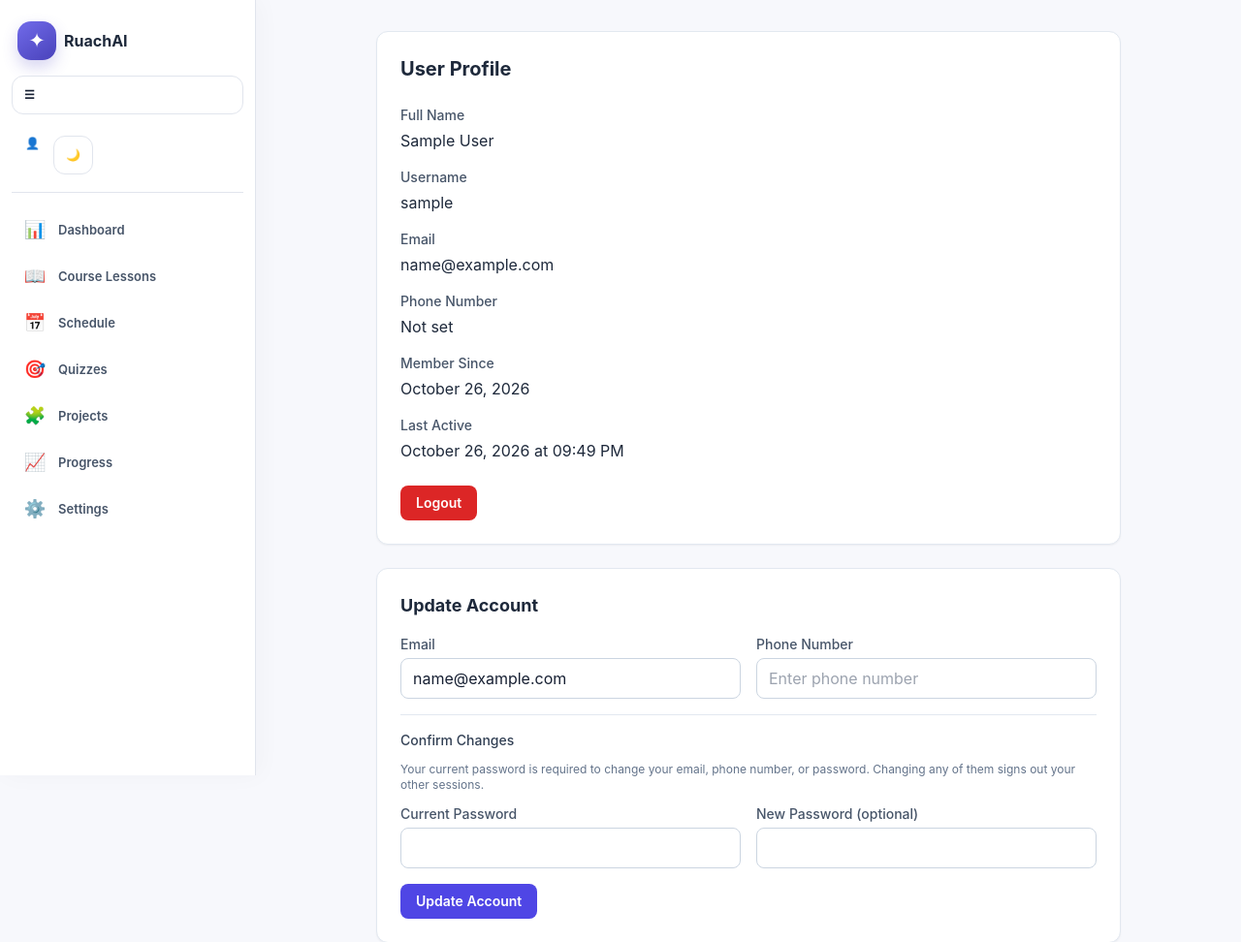
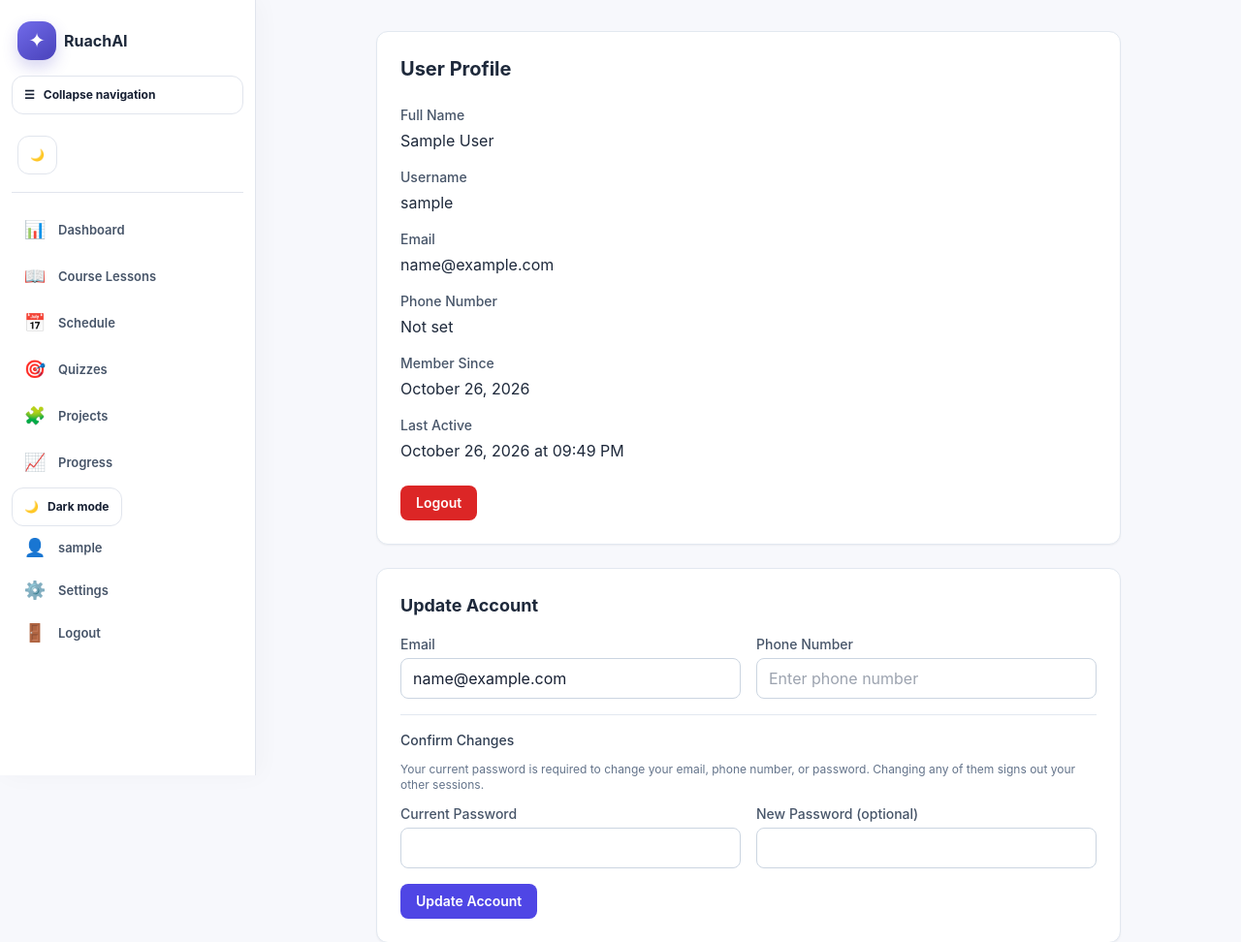
Before and after one commit to Jedidiah-Show/learning_app, a Flask app: page /profile in a window 1280 px wide. Shown: the top 972 px of the page at 97% size. Run offline with Flask 3, Linux system fonts and the light colour scheme; the visitor is signed in with stand-in values (Sample User, id 1); some libraries are stand-ins or nearby versions.

Commit message:
Move profile, settings, logout to bottom of sidebar

```diff
--- a/static/css/style.css
+++ b/static/css/style.css
@@ -7,7 +7,7 @@ h1,h2,h3,h4,.section-title { font-family:Inter,system-ui,-apple-system,'Segoe UI
 .app-nav::-webkit-scrollbar { height:6px; }
 .app-nav::-webkit-scrollbar-track { background:transparent; }
 .app-nav::-webkit-scrollbar-thumb { background:#c7c5d6;border-radius:999px; }
-.nav-link { transition:background .18s ease,color .18s ease,transform .18s ease; white-space:nowrap;flex-shrink:0; }
+.nav-link { transition:background .18s ease,color .18s ease,transform .18s ease; white-space:nowrap;flex-shrink:0; display:flex;align-items:center;gap:8px; }
 .nav-link:hover { transform:translateY(-1px); }
 .app-nav-toggle { display:inline-flex;align-items:center;gap:8px;flex:none;padding:8px 11px;border:1px solid #e5e7eb;border-radius:10px;background:white;color:#475569;font-size:12px;font-weight:700; }
 .app-nav-toggle:hover { border-color:#c7c5f3;background:#f8f7ff;color:#5049bd; }
--- a/templates/base.html
+++ b/templates/base.html
@@ -25,50 +25,31 @@
     {% block extra_head %}{% endblock %}
 </head>
 <body class="min-h-screen bg-slate-50 font-['Inter'] app-shell {% if current_user.is_authenticated %}has-sidebar{% endif %} {% if request.endpoint and request.endpoint.startswith('auth.') and request.endpoint != 'auth.profile' %}auth-shell{% endif %}">
-    <!-- Header Navigation -->
-    <header class="bg-white/95 backdrop-blur border-b border-slate-200 sticky top-0 z-50 shadow-sm">
-        <div class="max-w-7xl mx-auto px-4 sm:px-6 lg:px-8">
-            <div class="flex min-h-16 items-center justify-between gap-2 sm:gap-3">
-                <a href="{{ url_for('main.index') if current_user.is_authenticated else url_for('auth.login') }}" class="app-brand flex items-center space-x-2 sm:space-x-3 rounded-lg focus-visible:outline-none focus-visible:ring-2 focus-visible:ring-indigo-500 flex-shrink-0" aria-label="RuachAI Engineering Course home">
+    <!-- Sidebar Navigation -->
+    <header class="bg-white/95 backdrop-blur border-b border-slate-200 sticky top-0 z-50 shadow-sm {% if current_user.is_authenticated %}lg:fixed lg:inset-y-0 lg:left-0 lg:w-64 lg:flex-col lg:border-r lg:border-b-0{% endif %}">
+        <div class="max-w-7xl mx-auto px-4 sm:px-6 lg:px-8 {% if current_user.is_authenticated %}lg:max-w-none lg:h-full lg:flex lg:flex-col lg:px-4 lg:py-4{% endif %}">
+            <div class="flex min-h-16 items-center justify-between gap-2 sm:gap-3 {% if current_user.is_authenticated %}lg:flex-col lg:items-stretch lg:min-h-0 lg:gap-4{% endif %}">
+                <a href="{{ url_for('main.index') if current_user.is_authenticated else url_for('auth.login') }}" class="app-brand flex items-center space-x-2 sm:space-x-3 rounded-lg focus-visible:outline-none focus-visible:ring-2 focus-visible:ring-indigo-500 flex-shrink-0 {% if current_user.is_authenticated %}lg:px-2{% endif %}" aria-label="RuachAI Engineering Course home">
                     <span class="brand-mark">✦</span>
                     <div class="brand-copy">
                         <h1 class="text-base sm:text-lg font-bold text-slate-800 leading-tight">RuachAI</h1>
-                        {% if current_user.is_authenticated %}<p class="text-xs text-slate-500 hidden sm:block">Engineering Course</p>{% else %}<p class="text-xs text-slate-500 hidden sm:block">From AI ideas to production systems</p>{% endif %}
+                        {% if current_user.is_authenticated %}<p class="text-xs text-slate-500 hidden sm:block lg:block">Engineering Course</p>{% else %}<p class="text-xs text-slate-500 hidden sm:block">From AI ideas to production systems</p>{% endif %}
                     </div>
                 </a>
                 {% if current_user.is_authenticated %}
-                <button type="button" class="app-nav-toggle flex-shrink-0" data-toggle-nav aria-label="Collapse navigation" aria-controls="app-navigation" aria-pressed="false">
+                <button type="button" class="app-nav-toggle flex-shrink-0 lg:hidden" data-toggle-nav aria-label="Collapse navigation" aria-controls="app-navigation" aria-pressed="false">
                     <span aria-hidden="true">☰</span>
-                    <span data-nav-toggle-label class="hidden md:inline">Collapse navigation</span>
+                    <span data-nav-toggle-label>Menu</span>
                 </button>
                 {% endif %}
-                <div class="app-user-menu flex items-center space-x-2 sm:space-x-3 flex-shrink-0">
+                <div class="app-user-menu flex items-center space-x-2 sm:space-x-3 flex-shrink-0 lg:hidden">
                     <button type="button" class="theme-toggle flex-shrink-0" data-theme-toggle aria-label="Switch to dark mode">
                         <span data-theme-icon aria-hidden="true">🌙</span>
                         <span data-theme-label class="hidden sm:inline">Dark mode</span>
                     </button>
-                    <!-- User Menu -->
-                    {% if current_user.is_authenticated %}
-                    <div class="flex items-center space-x-1 sm:space-x-2">
-                        <a href="{{ url_for('auth.profile') }}" class="user-profile-link text-xs sm:text-sm text-slate-600 hover:text-indigo-600 flex items-center space-x-1">
-                            <span>👤</span>
-                            <span class="hidden lg:inline">{{ current_user.username or current_user.full_name or 'User' }}</span>
-                        </a>
-                        <form method="POST" action="{{ url_for('auth.logout') }}" class="inline">
-                            <input type="hidden" name="csrf_token" value="{{ csrf_token }}">
-                            <button type="submit" class="text-xs text-slate-500 hover:text-red-600 hidden sm:inline">Logout</button>
-                        </form>
-                    </div>
-                    {% else %}
-                    <div class="flex items-center space-x-2">
-                        <a href="{{ url_for('auth.login') }}" class="text-xs font-semibold text-indigo-600 hover:text-indigo-700">Login</a>
-                        <span class="text-slate-300">|</span>
-                        <a href="{{ url_for('auth.register') }}" class="text-xs font-semibold text-emerald-600 hover:text-emerald-700">Register</a>
-                    </div>
-                    {% endif %}
                 </div>
             </div>
-            {% if current_user.is_authenticated %}<nav id="app-navigation" class="app-nav flex gap-1 py-2" aria-label="Main navigation">
+            {% if current_user.is_authenticated %}<nav id="app-navigation" class="app-nav flex gap-1 py-2 lg:flex-col lg:flex-1 lg:gap-1 lg:py-4 lg:overflow-y-auto" aria-label="Main navigation">
                     <a aria-label="Dashboard" title="Dashboard" href="{{ url_for('main.index') }}" class="nav-link px-3 py-2 text-xs font-semibold rounded-md {% if request.endpoint == 'main.index' %}bg-indigo-50 text-indigo-700{% else %}text-slate-600 hover:text-indigo-600 hover:bg-slate-50{% endif %}">
                         <span class="nav-icon" aria-hidden="true">📊</span><span class="nav-label">Dashboard</span>
                     </a>
@@ -87,15 +68,31 @@
                     <a aria-label="Progress" title="Progress" href="{{ url_for('main.progress') }}" class="nav-link px-3 py-2 text-xs font-semibold rounded-md {% if request.endpoint == 'main.progress' %}bg-indigo-50 text-indigo-700{% else %}text-slate-600 hover:text-indigo-600 hover:bg-slate-50{% endif %}">
                         <span class="nav-icon" aria-hidden="true">📈</span><span class="nav-label">Progress</span>
                     </a>
-                    <a aria-label="Settings" title="Settings" href="{{ url_for('main.settings') }}" class="nav-link px-3 py-2 text-xs font-semibold rounded-md {% if request.endpoint == 'main.settings' %}bg-indigo-50 text-indigo-700{% else %}text-slate-600 hover:text-indigo-600 hover:bg-slate-50{% endif %}">
-                        <span class="nav-icon" aria-hidden="true">⚙️</span><span class="nav-label">Settings</span>
-                    </a>
+                    <div class="lg:mt-auto lg:pt-4 lg:border-t lg:border-slate-200 space-y-1">
+                        <button type="button" class="theme-toggle w-full justify-start hidden lg:flex" data-theme-toggle aria-label="Switch to dark mode">
+                            <span data-theme-icon aria-hidden="true">🌙</span>
+                            <span data-theme-label>Dark mode</span>
+                        </button>
+                        <a href="{{ url_for('auth.profile') }}" class="nav-link px-3 py-2 text-xs font-semibold rounded-md text-slate-600 hover:text-indigo-600 hover:bg-slate-50 flex items-center gap-2">
+                            <span class="nav-icon" aria-hidden="true">👤</span>
+                            <span class="nav-label">{{ current_user.username or current_user.full_name or 'Profile' }}</span>
+                        </a>
+                        <a href="{{ url_for('main.settings') }}" class="nav-link px-3 py-2 text-xs font-semibold rounded-md {% if request.endpoint == 'main.settings' %}bg-indigo-50 text-indigo-700{% else %}text-slate-600 hover:text-indigo-600 hover:bg-slate-50{% endif %}">
+                            <span class="nav-icon" aria-hidden="true">⚙️</span><span class="nav-label">Settings</span>
+                        </a>
+                        <form method="POST" action="{{ url_for('auth.logout') }}" class="w-full">
+                            <input type="hidden" name="csrf_token" value="{{ csrf_token }}">
+                            <button type="submit" class="nav-link w-full text-left px-3 py-2 text-xs font-semibold rounded-md text-slate-600 hover:text-red-600 hover:bg-red-50">
+                                <span class="nav-icon" aria-hidden="true">🚪</span><span class="nav-label">Logout</span>
+                            </button>
+                        </form>
+                    </div>
                 </nav>{% endif %}
         </div>
     </header>
 
     <!-- Main Content -->
-    <main class="max-w-7xl mx-auto px-4 sm:px-6 lg:px-8 py-6 {% if request.endpoint and request.endpoint.startswith('auth.') and request.endpoint != 'auth.profile' %}auth-main{% endif %}">
+    <main class="max-w-7xl mx-auto px-4 sm:px-6 lg:px-8 py-6 {% if current_user.is_authenticated %}lg:ml-64{% endif %} {% if request.endpoint and request.endpoint.startswith('auth.') and request.endpoint != 'auth.profile' %}auth-main{% endif %}">
         {% with messages = get_flashed_messages(with_categories=true) %}
         {% if messages %}
         <div class="flash-stack mb-5 space-y-2">
@@ -109,7 +106,7 @@
     </main>
 
     <!-- Footer -->
-    <footer class="bg-white border-t border-slate-200 py-4 mt-8 app-footer">
+    <footer class="bg-white border-t border-slate-200 py-4 mt-8 app-footer {% if current_user.is_authenticated %}lg:ml-64{% endif %}">
         <div class="max-w-7xl mx-auto px-4 text-center text-xs text-slate-500">
             RuachAI Engineering Course <span class="text-slate-300">·</span> From AI ideas to production systems
         </div>
```
